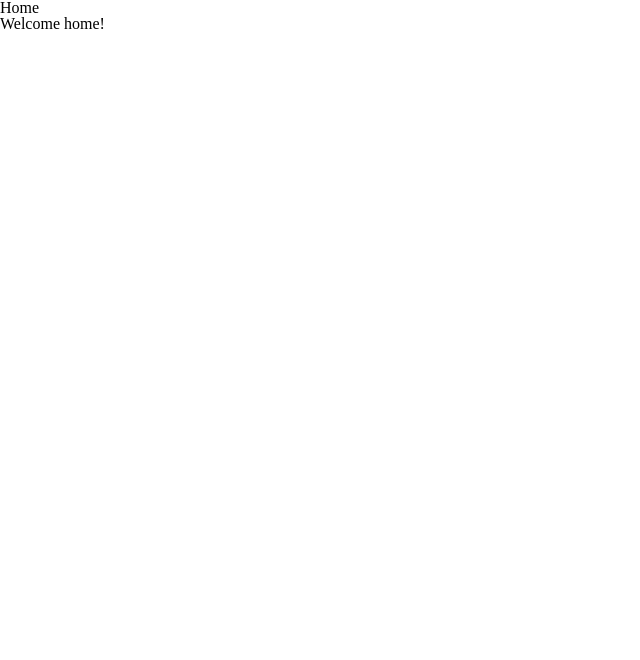
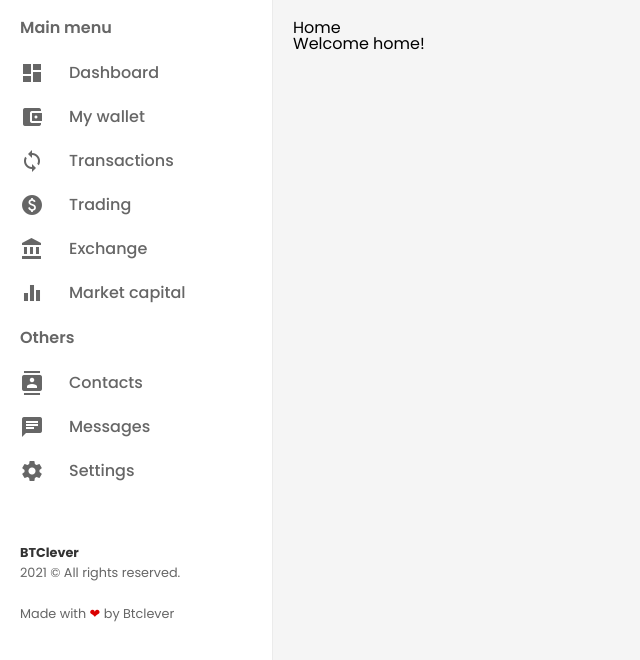
Before and after one commit to lucasc52/crypto-exchange-portal, a React (Create React App) app: page / in a window 1280 px wide. Shown: the top 660 px of the page, without its empty margins (0-640 px from the left). Built offline with nearby package versions, Linux system fonts and the light colour scheme.

Commit message:
site layout, navbar and components

```diff
--- a/public/index.html
+++ b/public/index.html
@@ -8,8 +8,9 @@
     <meta name="description" content="BTCLever" />
     <link rel="apple-touch-icon" href="%PUBLIC_URL%/logo192.png" />
     <link rel="manifest" href="%PUBLIC_URL%/manifest.json" />
-    <link rel="stylesheet" href="%PUBLIC_URL%/site.css">
-    <title>BTCLever</title>
+    <link rel="stylesheet" href="%PUBLIC_URL%/site.css" />
+    <link rel="stylesheet" href="https://fonts.googleapis.com/icon?family=Material+Icons" />
+    <title>BTClever</title>
   </head>
   <body>
     <noscript>You need to enable JavaScript to run this app.</noscript>
--- a/public/site.css
+++ b/public/site.css
@@ -1,3 +1,9 @@
+@import url('https://fonts.googleapis.com/css2?family=Poppins:wght@400;500;600;700;800&display=swap');
+
+* {
+  outline: none;
+}
+
 html,
 body,
 div,
@@ -67,13 +73,16 @@ time,
 mark,
 audio,
 video {
+  border: 0;
   margin: 0;
   padding: 0;
-  border: 0;
   outline: 0;
   font-size: 100%;
+  box-sizing: border-box;
+  background: transparent;
   vertical-align: baseline;
-  background: transparent;
+  backface-visibility: hidden;
+  -webkit-font-smoothing: subpixel-antialiased;
 }
 
 body {
@@ -94,7 +103,8 @@ section {
   display: block;
 }
 
-nav ul {
+ul,
+ol {
   list-style: none;
 }
 
@@ -115,18 +125,50 @@ a {
   margin: 0;
   padding: 0;
   font-size: 100%;
+  background: transparent;
   vertical-align: baseline;
-  background: transparent;
 }
 
 table {
+  border-spacing: 0;
   border-collapse: collapse;
-  border-spacing: 0;
 }
 
 input,
-select {
+select,
+textarea,
+button,
+.readonly-input {
+  border: none;
+  border-radius: 0;
   vertical-align: middle;
+  -webkit-appearance: none;
+  transition: all 0.5s ease;
+  background-color: #ffffff;
+}
+
+textarea {
+  resize: none;
+  overflow: auto;
+}
+
+input[type='text']::-ms-clear,
+input[type='email']::-ms-clear,
+input[type='number']::-ms-clear,
+input[type='password']::-ms-clear {
+  display: none;
+}
+
+input:focus,
+select:focus,
+textarea:focus,
+button:focus {
+  outline: none;
+}
+
+::selection {
+  color: #ffffff;
+  background: #000000;
 }
 
 h1,
@@ -137,3 +179,139 @@ h5,
 h6 {
   font-weight: normal;
 }
+
+html,
+body,
+input,
+select,
+textarea,
+button {
+  font-family: Poppins, sans-serif;
+}
+
+a {
+  transition: all 0.5s ease;
+}
+
+.no-select {
+  user-select: none;
+  -webkit-user-select: none;
+}
+
+.full-width {
+  width: 100vw;
+}
+
+.full-height {
+  height: 100vh;
+}
+
+.flex {
+  display: flex;
+}
+
+.flex-row {
+  flex-direction: row;
+}
+
+.flex-column {
+  flex-direction: column;
+}
+
+.flex-v-center {
+  align-items: center;
+}
+
+.flex-h-center {
+  justify-content: center;
+}
+
+.flex-center {
+  align-items: center;
+  justify-content: center;
+}
+
+.flex-start {
+  align-items: flex-start;
+  justify-content: flex-start;
+}
+
+.flex-space-between {
+  justify-content: space-between;
+}
+
+.flex-space-around {
+  justify-content: space-around;
+}
+
+.site {
+  background-color: #f5f5f5;
+}
+
+.navbar {
+  flex-grow: 1;
+  padding: 20px 0 20px 20px;
+  background-color: #ffffff;
+  border-right: 1px solid #ebebeb;
+}
+
+.navbar h3 {
+  color: #666666;
+  font-weight: 600;
+}
+
+.navbar ul {
+  margin: 15px 0;
+}
+
+.navbar ul li a {
+  display: block;
+  padding: 10px 0;
+  color: #666666;
+  font-weight: 500;
+  text-decoration: none;
+  border-right: 3px solid #ffffff;
+}
+
+.navbar ul li a i,
+.navbar ul li a span {
+  vertical-align: middle;
+}
+
+.navbar ul li a i {
+  margin-right: 25px;
+}
+
+.navbar ul li a span {
+  font-size: 1em;
+}
+
+.navbar ul li a:hover {
+  color: #413fbc;
+}
+
+.navbar ul li a:active {
+  color: #413fbc;
+  border-right: 3px solid #413fbc;
+}
+
+.navbar .copyright {
+  color: #666666;
+  font-size: 0.8em;
+  margin-top: 50px;
+  line-height: 160%;
+}
+
+.navbar .copyright strong {
+  color: #333333;
+}
+
+.navbar .copyright span {
+  color: #da0000;
+}
+
+.content {
+  flex-grow: 10;
+  padding: 20px;
+  background-color: #f5f5f5;
+}
--- /dev/null
+++ b/src/components/Navbar/Navbar.js
@@ -0,0 +1,52 @@
+import { memo } from 'react';
+
+import NavbarButton from './NavbarButton';
+
+const Navbar = memo(() => (
+  <nav className='navbar-inner no-select'>
+    <h3>Main menu</h3>
+    <ul>
+      <li>
+        <NavbarButton url='/' icon='dashboard' title='Dashboard' />
+      </li>
+      <li>
+        <NavbarButton url='/' icon='account_balance_wallet' title='My wallet' />
+      </li>
+      <li>
+        <NavbarButton url='/' icon='sync' title='Transactions' />
+      </li>
+      <li>
+        <NavbarButton url='/' icon='paid' title='Trading' />
+      </li>
+      <li>
+        <NavbarButton url='/' icon='account_balance' title='Exchange' />
+      </li>
+      <li>
+        <NavbarButton url='/' icon='equalizer' title='Market capital' />
+      </li>
+    </ul>
+    <h3>Others</h3>
+    <ul>
+      <li>
+        <NavbarButton url='/' icon='contacts' title='Contacts' />
+      </li>
+      <li>
+        <NavbarButton url='/' icon='chat' title='Messages' />
+      </li>
+      <li>
+        <NavbarButton url='/' icon='settings' title='Settings' />
+      </li>
+    </ul>
+    <div className='copyright'>
+      <strong>BTClever</strong>
+      <p>
+        2021 &copy; All rights reserved.
+        <br />
+        <br />
+        Made with <span>❤</span> by Btclever
+      </p>
+    </div>
+  </nav>
+));
+
+export default Navbar;
--- /dev/null
+++ b/src/components/Navbar/NavbarButton.js
@@ -0,0 +1,18 @@
+import { memo } from 'react';
+import { Link } from 'react-router-dom';
+import PropTypes from 'prop-types';
+
+const NavbarButton = memo(({ url, icon, title }) => (
+  <Link to={url}>
+    <i className='material-icons'>{icon}</i>
+    <span>{title}</span>
+  </Link>
+));
+
+NavbarButton.propTypes = {
+  url: PropTypes.string.isRequired,
+  icon: PropTypes.string.isRequired,
+  title: PropTypes.string.isRequired,
+};
+
+export default NavbarButton;
--- /dev/null
+++ b/src/layouts/SiteLayout.js
@@ -0,0 +1,19 @@
+import { memo } from 'react';
+import PropTypes from 'prop-types';
+
+import Navbar from '../components/Navbar/Navbar';
+
+const SiteLayout = memo(({ children }) => (
+  <div className='flex full-width full-height'>
+    <div className='navbar'>
+      <Navbar />
+    </div>
+    <div className='content'>{children}</div>
+  </div>
+));
+
+SiteLayout.propTypes = {
+  children: PropTypes.node.isRequired,
+};
+
+export default SiteLayout;
--- a/src/screens/Home/HomeScreen.js
+++ b/src/screens/Home/HomeScreen.js
@@ -1,8 +1,10 @@
+import SiteLayout from '../../layouts/SiteLayout';
+
 const HomeScreen = () => (
-  <div className='center'>
+  <SiteLayout>
     <h3>Home</h3>
     <p>Welcome home!</p>
-  </div>
+  </SiteLayout>
 );
 
 export default HomeScreen;
```
